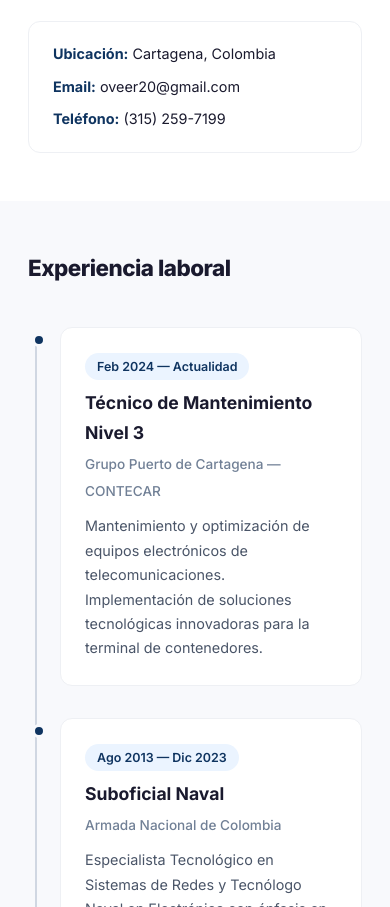
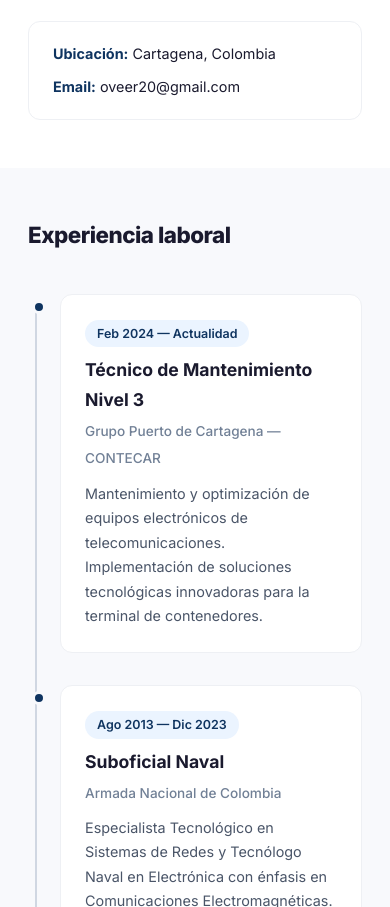
Before and after one commit to oveer20/oveer20.github.io, a plain HTML site: page index.html in a window 390 px wide. Shown: the part 1226-2133 px from the top of the page. Drawn offline with Linux system fonts and the light colour scheme.

Commit message:
Remove personal phone number

```diff
--- a/index.html
+++ b/index.html
@@ -52,7 +52,6 @@
           <div class="about-details">
             <div><strong>Ubicación:</strong> Cartagena, Colombia</div>
             <div><strong>Email:</strong> oveer20@gmail.com</div>
-            <div><strong>Teléfono:</strong> (315) 259-7199</div>
           </div>
         </div>
       </div>
```
